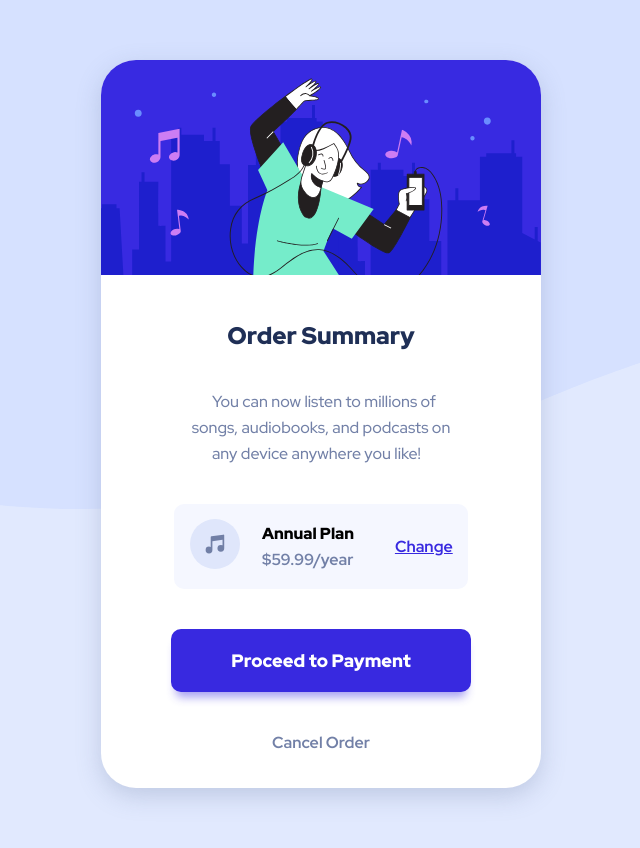
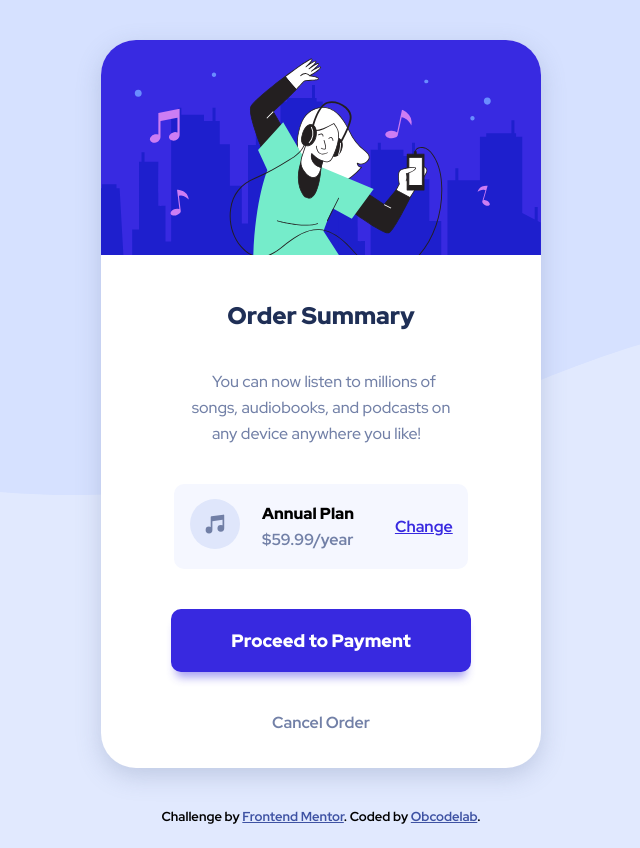
Before and after one commit to Obcodelab/Frontend-mentor, a plain HTML site: page order-summary-component/index.html in a window 1280 px wide. Shown: the whole page, without its empty margins (319-959 px from the left). After the commit the page ends 825 px from the top, so only its background shows below. Drawn offline with Linux system fonts and the light colour scheme.

Commit message:
added attributiion and styling

```diff
--- a/order-summary-component/index.css
+++ b/order-summary-component/index.css
@@ -24,7 +24,7 @@ body {
   display: grid;
   grid-gap: 30px;
   place-items: center center;
-  margin: 50px 20px;
+  margin: 20px 20px;
   border-radius: 35px;
   box-shadow: rgba(114, 128, 167, 0.3) 0px 8px 24px;
 }
@@ -86,9 +86,17 @@ body {
   color: var(--desaturatedblue);
   padding-bottom: 35px;
 }
+.attribution {
+  font-size: 13px;
+  font-weight: 700;
+  text-align: center;
+}
+.attribution a {
+  color: hsl(228, 45%, 44%);
+}
 @media screen and (max-width: 320px) {
   .container {
-    margin: 50px 15px;
+    margin: 30px 15px;
   }
   #plan {
     display: grid;
@@ -100,6 +108,9 @@ body {
   }
   #payment {
     padding: 20px 45px;
+  }
+  .attribution {
+    font-size: 11px;
   }
 }
 @media screen and (min-width: 760px) {
@@ -115,7 +126,7 @@ body {
     display: grid;
     grid-gap: 40px;
     place-items: center center;
-    margin: 130px 200px;
+    margin: 80px 200px;
     border-radius: 35px;
   }
 }
@@ -132,7 +143,7 @@ body {
     display: grid;
     grid-gap: 40px;
     place-items: center center;
-    margin: 130px 220px;
+    margin: 80px 220px;
     border-radius: 35px;
   }
 }
@@ -150,7 +161,7 @@ body {
     display: grid;
     grid-gap: 40px;
     place-items: center center;
-    margin: 60px 420px;
+    margin: 40px 420px;
     border-radius: 35px;
   }
   #hero img {
@@ -220,7 +231,7 @@ body {
     color: var(--darkblue);
   }
 }
-@media screen and (min-width: 1440px) {
+@media screen and (min-width: 1400px) {
   body {
     all: unset;
     background-image: url("./images/pattern-background-desktop.svg");
@@ -235,8 +246,11 @@ body {
     display: grid;
     grid-gap: 40px;
     place-items: center center;
-    margin: 150px 500px;
+    margin: 120px 500px;
     border-radius: 35px;
+  }
+  .attribution {
+    font-size: 25px;
   }
 }
 @media screen and (min-width: 1700px) {
@@ -254,7 +268,10 @@ body {
     display: grid;
     grid-gap: 40px;
     place-items: center center;
-    margin: 100px 640px;
+    margin: 150px 640px;
     border-radius: 35px;
   }
+  .attribution {
+    font-size: 30px;
+  }
 }
--- a/order-summary-component/index.html
+++ b/order-summary-component/index.html
@@ -27,5 +27,15 @@
       <div id="payment">Proceed to Payment</div>
       <div id="cancel">Cancel Order</div>
     </div>
+    <div class="attribution">
+      Challenge by
+      <a href="https://www.frontendmentor.io?ref=challenge" target="_blank"
+        >Frontend Mentor</a
+      >. Coded by
+      <a
+        href="https://github.com/Obcodelab/Frontend-mentor/tree/main/order-summary-component"
+        >Obcodelab</a
+      >.
+    </div>
   </body>
 </html>
```
